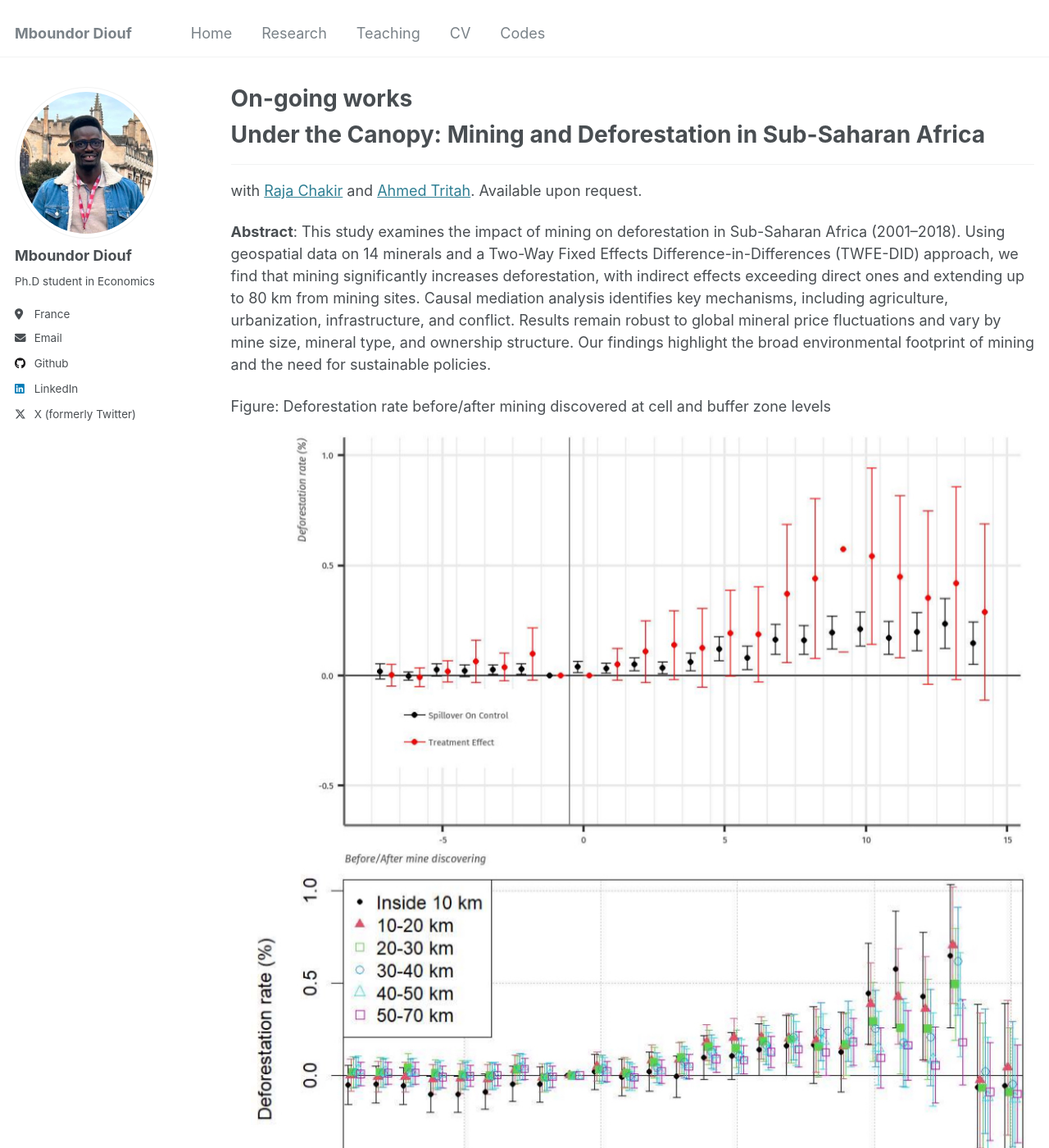
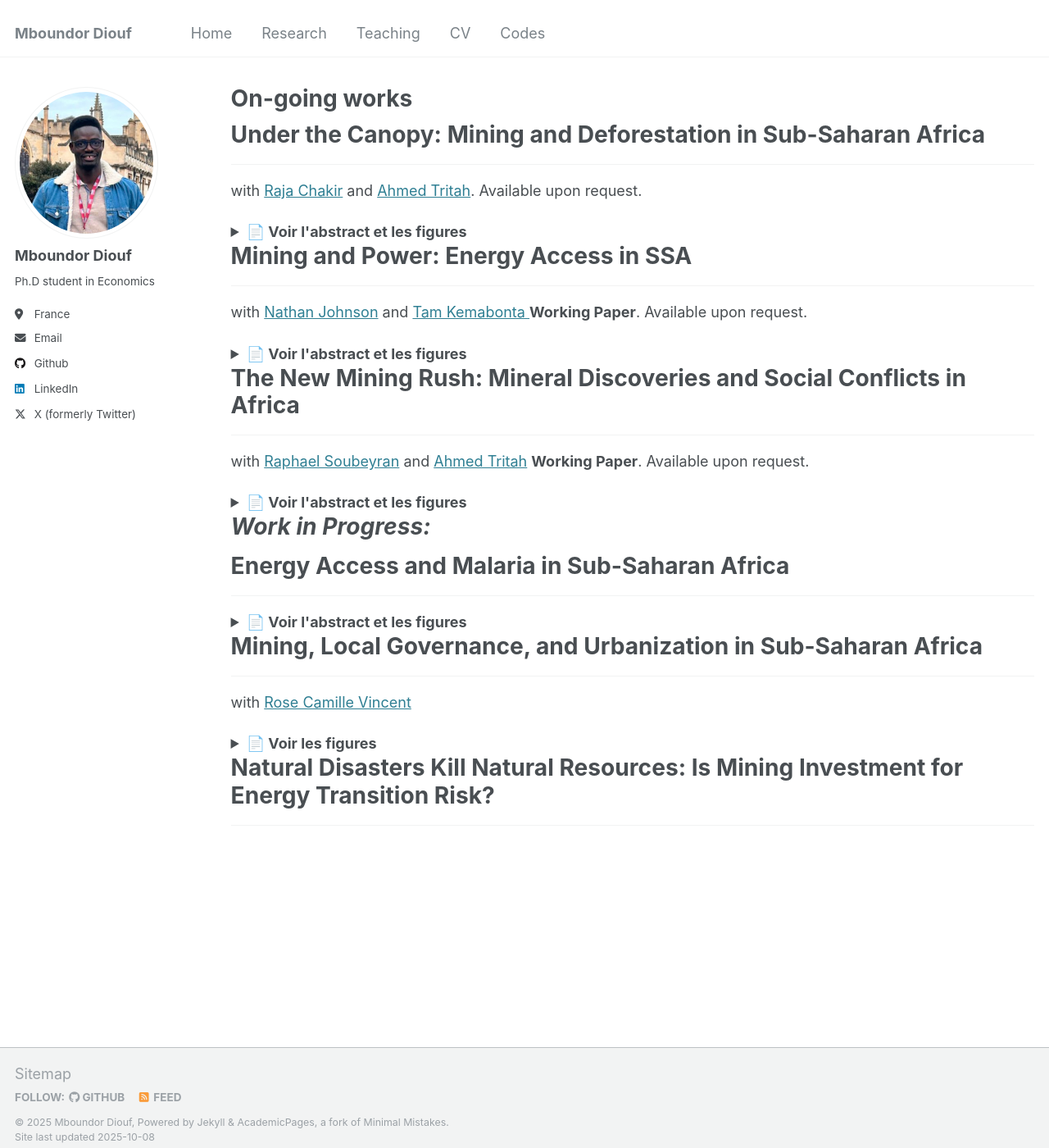
Before and after one commit to mboundordiouf/mboundordiouf.github.io, a Jekyll site: the page built from _pages/publications.md, in a window 1280 px wide and 1400 px high. Shown: the whole window at 82% size. Built offline with Jekyll 4.4.1, drawn with Linux system fonts in a browser that asks for light colours; some of the changed text lies outside the part shown.

Commit message:
Update publications.md

```diff
--- a/_pages/publications.md
+++ b/_pages/publications.md
@@ -10,50 +10,77 @@ author_profile: true
 ------
 with [Raja Chakir](https://sites.google.com/site/rajachakir/home) and [Ahmed Tritah](https://sites.google.com/site/ahmtritah/). Available upon request.
 
+<details>
+<summary><strong>📄 Voir l'abstract et les figures</strong></summary>
+
 **Abstract**:
 This study examines the impact of mining on deforestation in Sub-Saharan Africa (2001–2018). Using geospatial data on 14 minerals and a Two-Way Fixed Effects Difference-in-Differences (TWFE-DID) approach, we find that mining significantly increases deforestation, with indirect effects exceeding direct ones and extending up to 80 km from mining sites. Causal mediation analysis identifies key mechanisms, including agriculture, urbanization, infrastructure, and conflict. Results remain robust to global mineral price fluctuations and vary by mine size, mineral type, and ownership structure. Our findings highlight the broad environmental footprint of mining and the need for sustainable policies.
 
- Figure: Deforestation rate before/after mining discovered at cell and buffer zone levels <br/><img src='/images/RESULTdeforstation.jpg'>
+Figure: Deforestation rate before/after mining discovered at cell and buffer zone levels <br/><img src='/images/RESULTdeforstation.jpg'>
+
+</details>
 
 # Mining and Power: Energy Access in SSA
 ------
 with [Nathan Johnson](https://search.asu.edu/profile/2183493) and [Tam Kemabonta ](https://scholar.google.com/citations?user=hrZlpwUAAAAJ&hl=en)
 **Working Paper**. Available upon request.
 
+<details>
+<summary><strong>📄 Voir l'abstract et les figures</strong></summary>
+
 **Abstract**
 
 This study investigates the effect of mining activities involving 32 minerals on energy access (created using population and night lights at 1x1 km of resolution) in sub-Saharan Africa (SSA) from 2000 to 2022. Using georeferenced data in cells of 0.5°×0.5°, we compare energy access in areas with active mines to those with inactive mines, which are defined as sites that were discovered but were never active, serving as our control group. Our results indicate no evidence of active mines on energy access when using inactive mines for comparison. However, when all areas (without mines) are considered as the control group, the impact of mining activities appears significant and positive. Our findings show that regions mining energy-intensive minerals like uranium and cobalt have the lowest energy access. In contrast, those mining less intensive minerals such as gold have higher access rates. Interestingly, cells with Giant and SuperGiant mine sizes have relatively low energy access for local communities. We also investigate how mining affects electricity access using DHS data. Additionally, mining areas exhibit enclave characteristics, with positive spillover effects on nearby regions. Energy access is notably greater in mining locations near generators, power plants, large cities, ports, and key agricultural areas. Our results remain robust when considering the impact of mineral prices on energy access.
 
- Map: Discovery Mining (2001-2009) and Population Access of Energy (2000 and 2010) <br/><img src='/images/mining_electricty_ASS.png'>
+Map: Discovery Mining (2001-2009) and Population Access of Energy (2000 and 2010) <br/><img src='/images/mining_electricty_ASS.png'>
 
- Map: Energy Access from generator locations in SSA <br/><img src='/images/DISTANCE_generator_energy_access_ssa.png'>
+Map: Energy Access from generator locations in SSA <br/><img src='/images/DISTANCE_generator_energy_access_ssa.png'>
+
+</details>
 
 # The New Mining Rush: Mineral Discoveries and Social Conflicts in Africa
 ------
 with [Raphael Soubeyran](https://sites.google.com/site/soubeyranhomepage/) and [Ahmed Tritah](https://sites.google.com/site/ahmtritah/)
 **Working Paper**. Available upon request.
 
+<details>
+<summary><strong>📄 Voir l'abstract et les figures</strong></summary>
+
 **Abstract**
+
 The global energy transition is crucial but presents social and political challenges, particularly in mineral-rich African countries. This study uses high-resolution data to explore the relationship between mining discoveries and conflict from 1997 to 2022. Using high-resolution remote sensing data combined with a dynamic panel and event-study approach, our findings indicate that conflict increases during exploration, primarily due to protests and riots over gold minerals. This escalation peaks during the Pre-Feasibility and Feasibility stages before continuing to rise after production starts. Conflict patterns vary by mine size, mineral type, and ownership. Mechanism analysis highlights local economic development (local economic activity, electricity access, urbanization, and migration) and environmental degradation (deforestation rate) induced by mining, amplifying the risk of conflict and emphasizing the need for local engagement. Results are consistent across varying specifications, including using mineral prices as a treatment variable and adopting a Synthetic Control Differences-in-Differences design.
 
- Map: Number of conflict events in Africa 1997-2021 <br/><img src='/images/Map_number of ACLED events.png'>
+Map: Number of conflict events in Africa 1997-2021 <br/><img src='/images/Map_number of ACLED events.png'>
+
+</details>
 
 # *Work in Progress:*
 # Energy Access and Malaria in Sub-Saharan Africa
 ------
 
+<details>
+<summary><strong>📄 Voir l'abstract et les figures</strong></summary>
+
 **Abstract**
+
 Access to electricity poses a significant challenge, particularly in rural areas of Sub-Saharan Africa. This lack of access does not mitigate the morbidity and mortality associated with malaria. This study investigates the causal relationship between electricity access and the incidence of malaria in 25 Sub-Saharan countries, utilizing various sources of georeferenced data (DHS, Afrobarometer, Malaria Atlas, population, and night light) with different spatial levels (5km, DHS cluster, and child under 5 years). The findings indicate that people living in electrified areas are less likely to contract malaria. This study underscores the importance of electrification in Africa as a critical component in the fight against malaria, as it contributes to improving household income levels, improving access to preventive information, and improving overall living conditions.
 
- Map: Malaria and Electricity Access at DHS cluster levels in SSA 2000-2013 <br/><img src='/images/Malaria_Electricity.png'>
+Map: Malaria and Electricity Access at DHS cluster levels in SSA 2000-2013 <br/><img src='/images/Malaria_Electricity.png'>
 
- Map: Impact of Electricity Access on Malaria Incidence Rate Among Children Under 5 Years Old <br/><img src='/images/fig_DHS_child5years.png'>
+Map: Impact of Electricity Access on Malaria Incidence Rate Among Children Under 5 Years Old <br/><img src='/images/fig_DHS_child5years.png'>
+
+</details>
 
 # Mining, Local Governance, and Urbanization in Sub-Saharan Africa
 ------
 with [Rose Camille Vincent](https://rosecamillevincent.com/)
 
- Map: Number of mines with size and type of minerals in Africa 1950-2019 <br/><img src='/images/Map_Mineral_Size_AFRICA_ok.PNG'>
+<details>
+<summary><strong>📄 Voir les figures</strong></summary>
+
+Map: Number of mines with size and type of minerals in Africa 1950-2019 <br/><img src='/images/Map_Mineral_Size_AFRICA_ok.PNG'>
+
+</details>
 
 # Natural Disasters Kill Natural Resources: Is Mining Investment for Energy Transition Risk?
 ------
```
